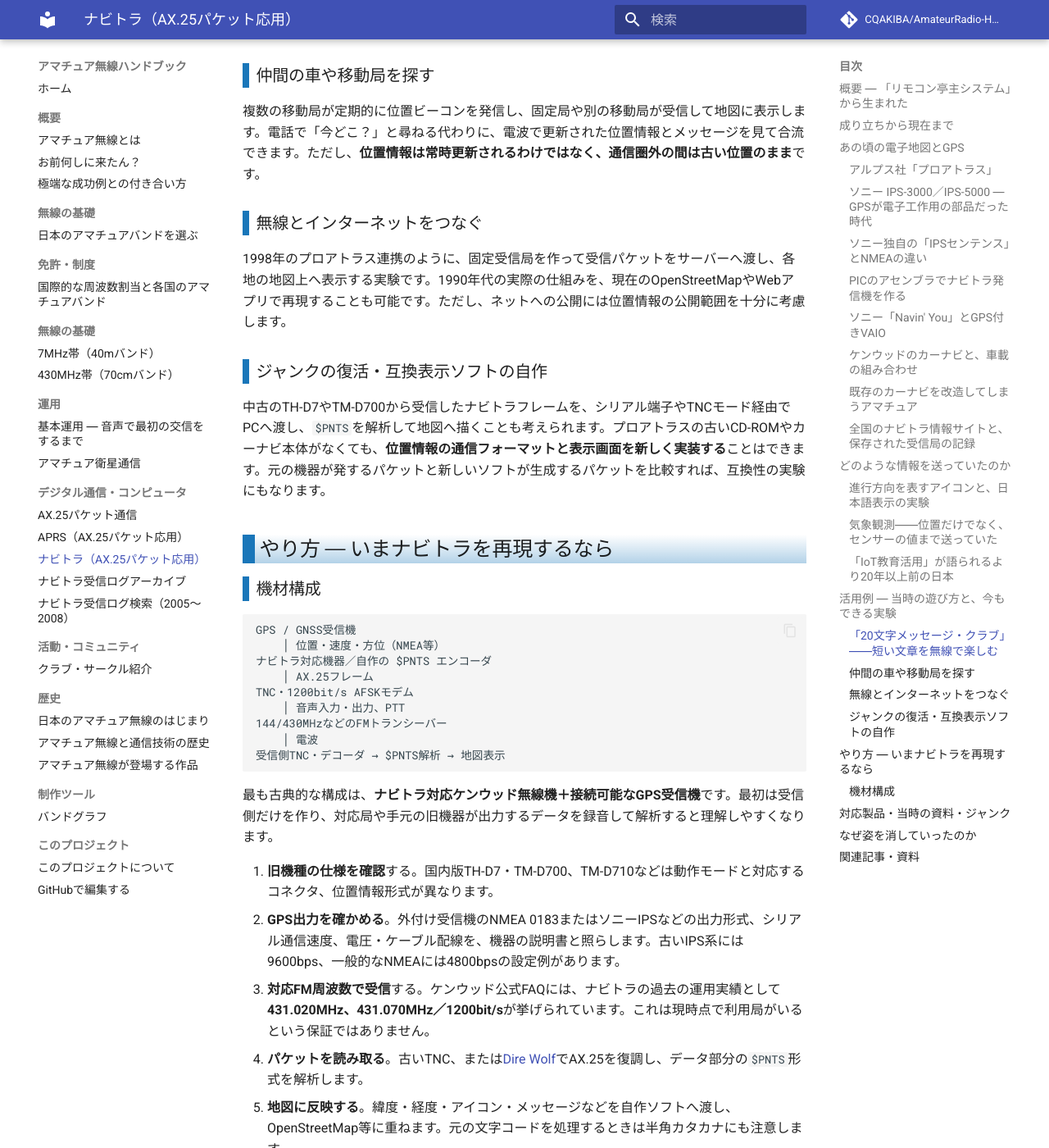
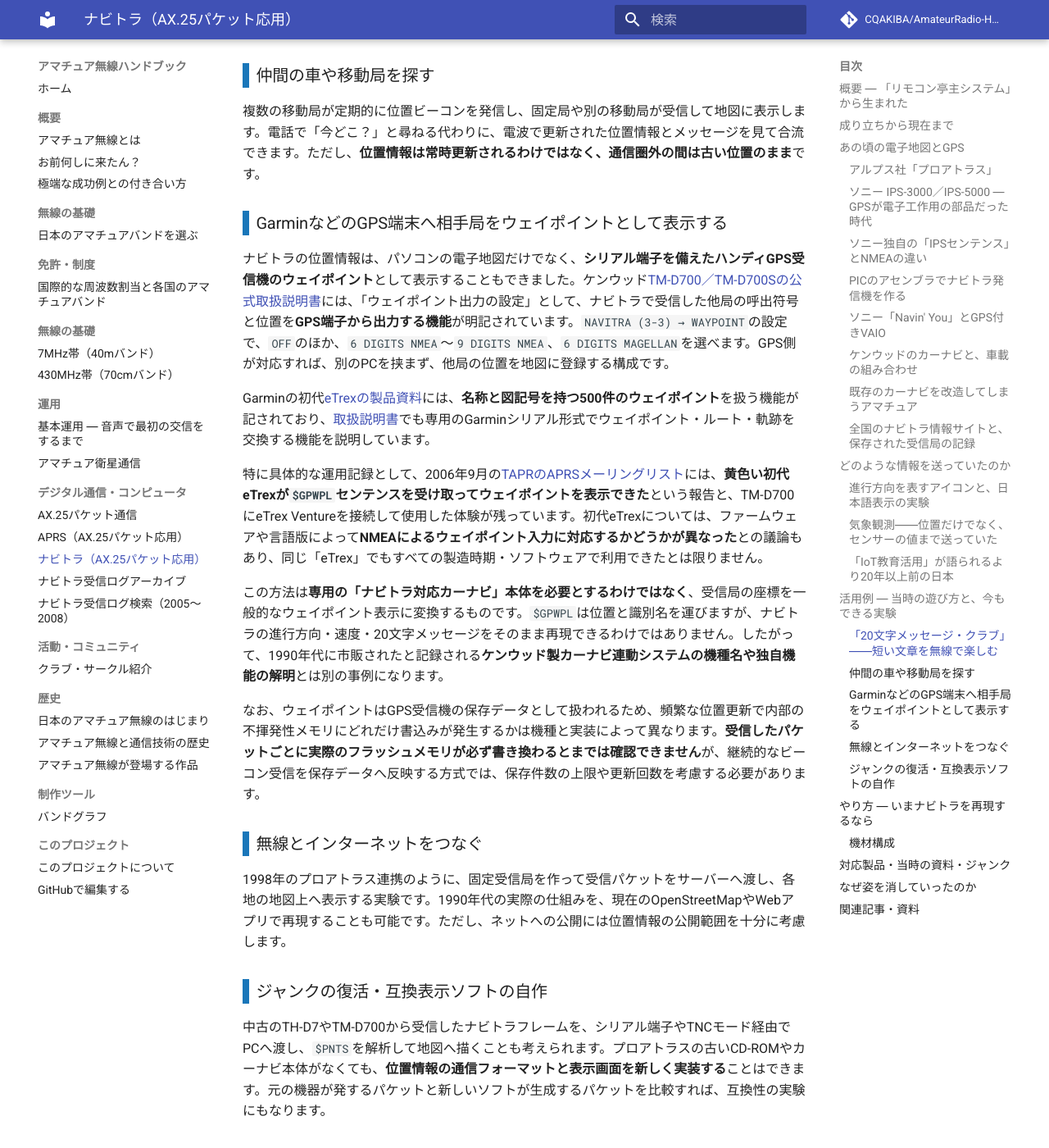
Before and after one commit to CQAKIBA/AmateurRadio-Handbook, an MkDocs documentation site: the page built from docs/07_デジタル通信・コンピュータ/ナビトラ.md, in a window 1280 px wide and 1400 px high, scrolled down 9838 px. Shown: the whole window at 82% size. Built offline with MkDocs 1.6.1 and Material for MkDocs 9.7.7, drawn with Linux system fonts in a browser that asks for light colours; comment, search, counter and statistics services are not loaded.

Commit message:
docs: TM-D700の純正ナビトラウェイポイント出力とGarmin eTrexの2006年実例を追記

```diff
--- a/docs/07_デジタル通信・コンピュータ/ナビトラ.md
+++ b/docs/07_デジタル通信・コンピュータ/ナビトラ.md
@@ -193,6 +193,18 @@ CQ出版社の解説では、**16種類のアイコンと、アルファベッ
 
 複数の移動局が定期的に位置ビーコンを発信し、固定局や別の移動局が受信して地図に表示します。電話で「今どこ？」と尋ねる代わりに、電波で更新された位置情報とメッセージを見て合流できます。ただし、**位置情報は常時更新されるわけではなく、通信圏外の間は古い位置のまま**です。
 
+### GarminなどのGPS端末へ相手局をウェイポイントとして表示する
+
+ナビトラの位置情報は、パソコンの電子地図だけでなく、**シリアル端子を備えたハンディGPS受信機のウェイポイント**として表示することもできました。ケンウッド[TM-D700／TM-D700Sの公式取扱説明書](https://manuals.jvckenwood.com/download/files/B62-1227-00.pdf)には、「ウェイポイント出力の設定」として、ナビトラで受信した他局の呼出符号と位置を**GPS端子から出力する機能**が明記されています。`NAVITRA (3-3) → WAYPOINT`の設定で、`OFF`のほか、`6 DIGITS NMEA`～`9 DIGITS NMEA`、`6 DIGITS MAGELLAN`を選べます。GPS側が対応すれば、別のPCを挟まず、他局の位置を地図に登録する構成です。
+
+Garminの初代[<escape>eTrex</escape>の製品資料](https://www8.garmin.com/specs/etrex.pdf)には、**名称と図記号を持つ500件のウェイポイント**を扱う機能が記されており、[取扱説明書](https://manualzilla.com/doc/7284102/garmin-personal-navigator-gps-receiver-user-manual)でも専用のGarminシリアル形式でウェイポイント・ルート・軌跡を交換する機能を説明しています。
+
+特に具体的な運用記録として、2006年9月の[TAPRのAPRSメーリングリスト](https://lists.tapr.org/pipermail/aprssig_lists.tapr.org/2006-September/015997.html)には、**黄色い初代eTrexが`$GPWPL`センテンスを受け取ってウェイポイントを表示できた**という報告と、TM-D700にeTrex Ventureを接続して使用した体験が残っています。初代eTrexについては、ファームウェアや言語版によって**NMEAによるウェイポイント入力に対応するかどうかが異なった**との議論もあり、同じ「eTrex」でもすべての製造時期・ソフトウェアで利用できたとは限りません。
+
+この方法は**専用の「ナビトラ対応カーナビ」本体を必要とするわけではなく**、受信局の座標を一般的なウェイポイント表示に変換するものです。`$GPWPL`は位置と識別名を運びますが、ナビトラの進行方向・速度・20文字メッセージをそのまま再現できるわけではありません。したがって、1990年代に市販されたと記録される**ケンウッド製カーナビ連動システムの機種名や独自機能の解明**とは別の事例になります。
+
+なお、ウェイポイントはGPS受信機の保存データとして扱われるため、頻繁な位置更新で内部の不揮発性メモリにどれだけ書込みが発生するかは機種と実装によって異なります。**受信したパケットごとに実際のフラッシュメモリが必ず書き換わるとまでは確認できません**が、継続的なビーコン受信を保存データへ反映する方式では、保存件数の上限や更新回数を考慮する必要があります。
+
 ### 無線とインターネットをつなぐ
 
 1998年のプロアトラス連携のように、固定受信局を作って受信パケットをサーバーへ渡し、各地の地図上へ表示する実験です。1990年代の実際の仕組みを、現在のOpenStreetMapやWebアプリで再現することも可能です。ただし、ネットへの公開には位置情報の公開範囲を十分に考慮します。
```
